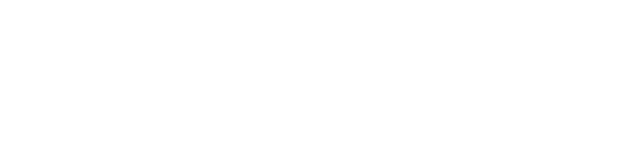
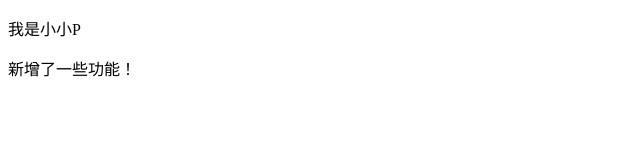
Before and after one commit to XSHAI1993/xshai, a plain HTML site: page index.html in a window 1280 px wide. Shown: the whole page, without its empty margins (0-640 px from the left). Drawn offline with Linux system fonts and the light colour scheme.

Commit message:
新增了一些功能

```diff
--- a/index.html
+++ b/index.html
@@ -7,6 +7,11 @@
     <title>主页</title>
 </head>
 <body>
-
+<p>
+    我是小小P
+</p>
+<p>
+    新增了一些功能！
+</p>
 </body>
 </html>
```
